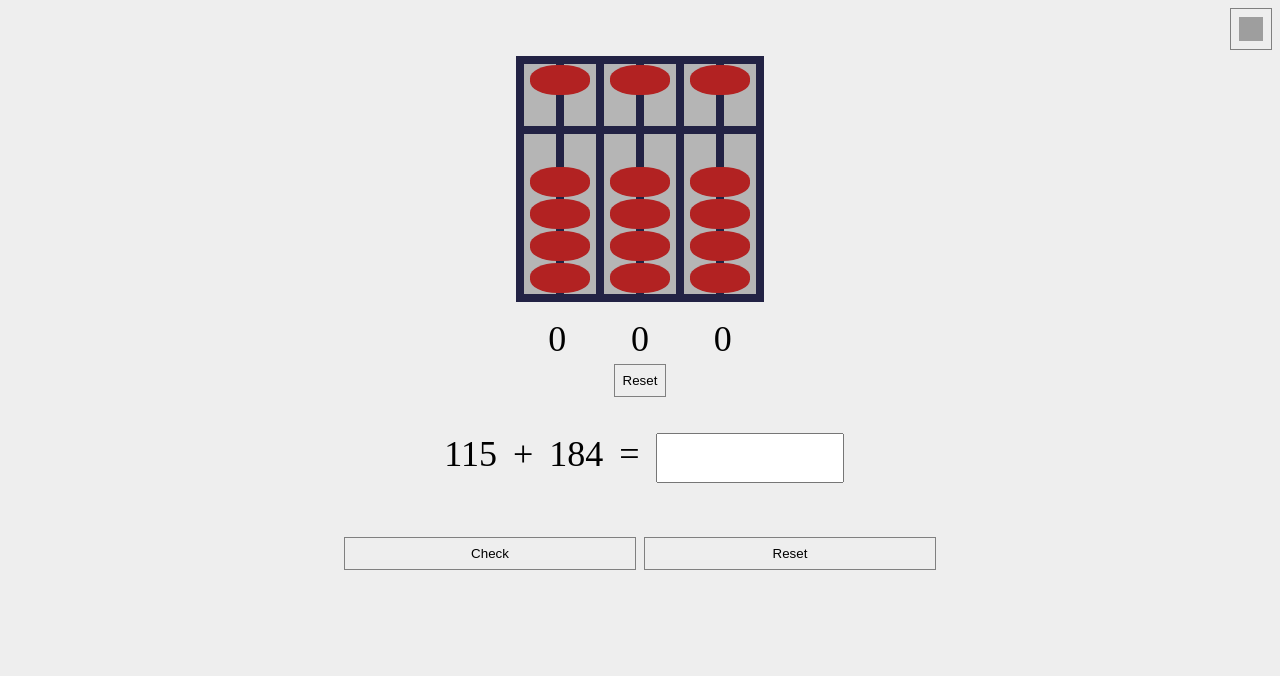
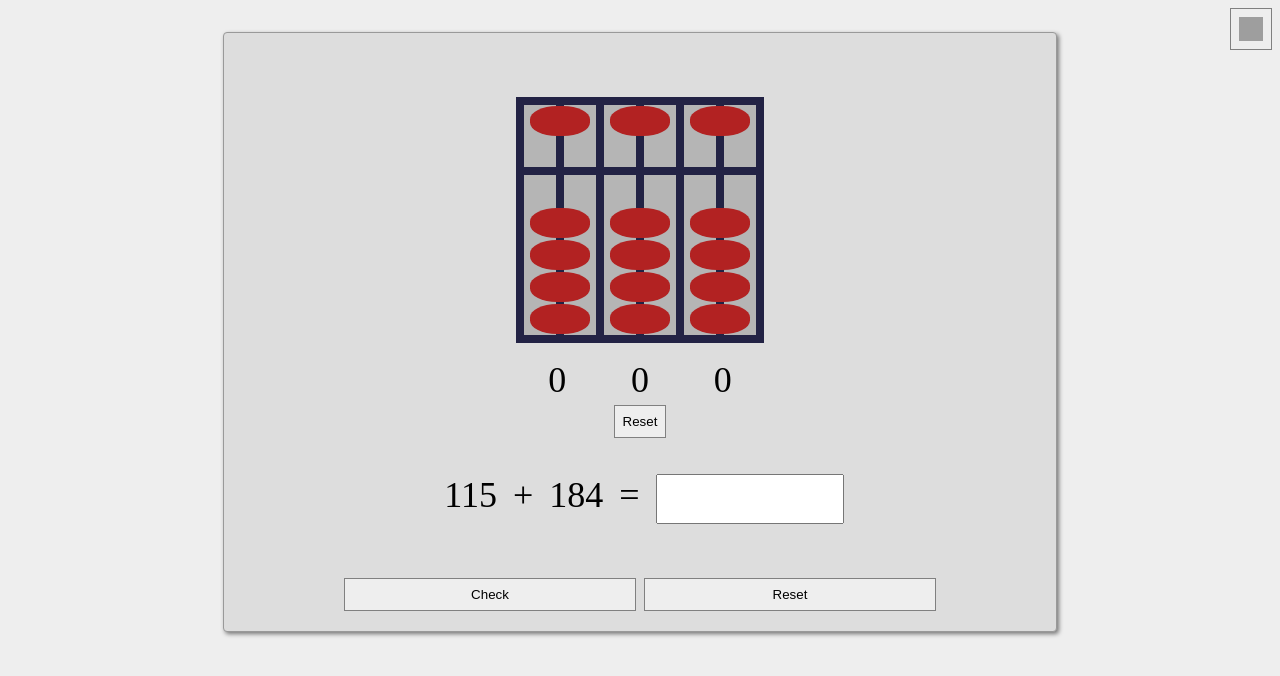
Before and after one commit to xander-marjoram/abacus, a Nuxt app: page / in a window 1280 px wide. Shown: the top 676 px of the page. Built offline with nearby package versions, Linux system fonts and the light colour scheme; grey boxes are pictures that could not be loaded.

Commit message:
Body card styling

```diff
--- a/pages/index.vue
+++ b/pages/index.vue
@@ -1,5 +1,5 @@
 <template>
-    <div>
+    <div class="body-card">
         <settings />
         <abacus />
         <question />
@@ -21,6 +21,17 @@ export default {
 </script>
 
 <style>
+.body-card {
+    background-color: #ddd;
+    border-radius: 4px;
+    border: 1px solid #999;
+    box-shadow: 2px 2px 4px #777;
+    padding: 16px;
+    max-width: 800px;
+    margin: 32px auto;
+    overflow-x: hidden;
+}
+
 button {
     background-color: #eee;
     border: 1px solid grey;
```
